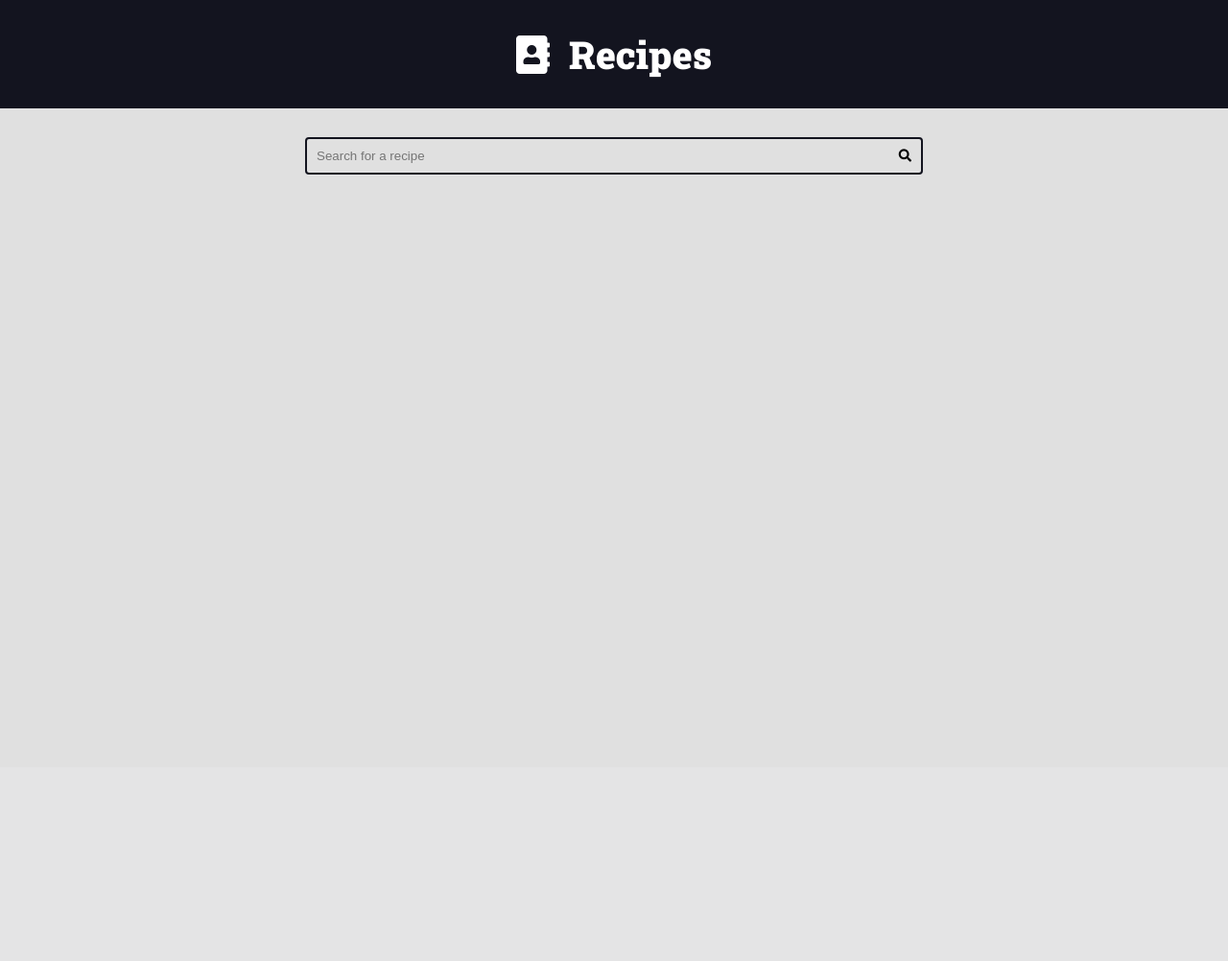
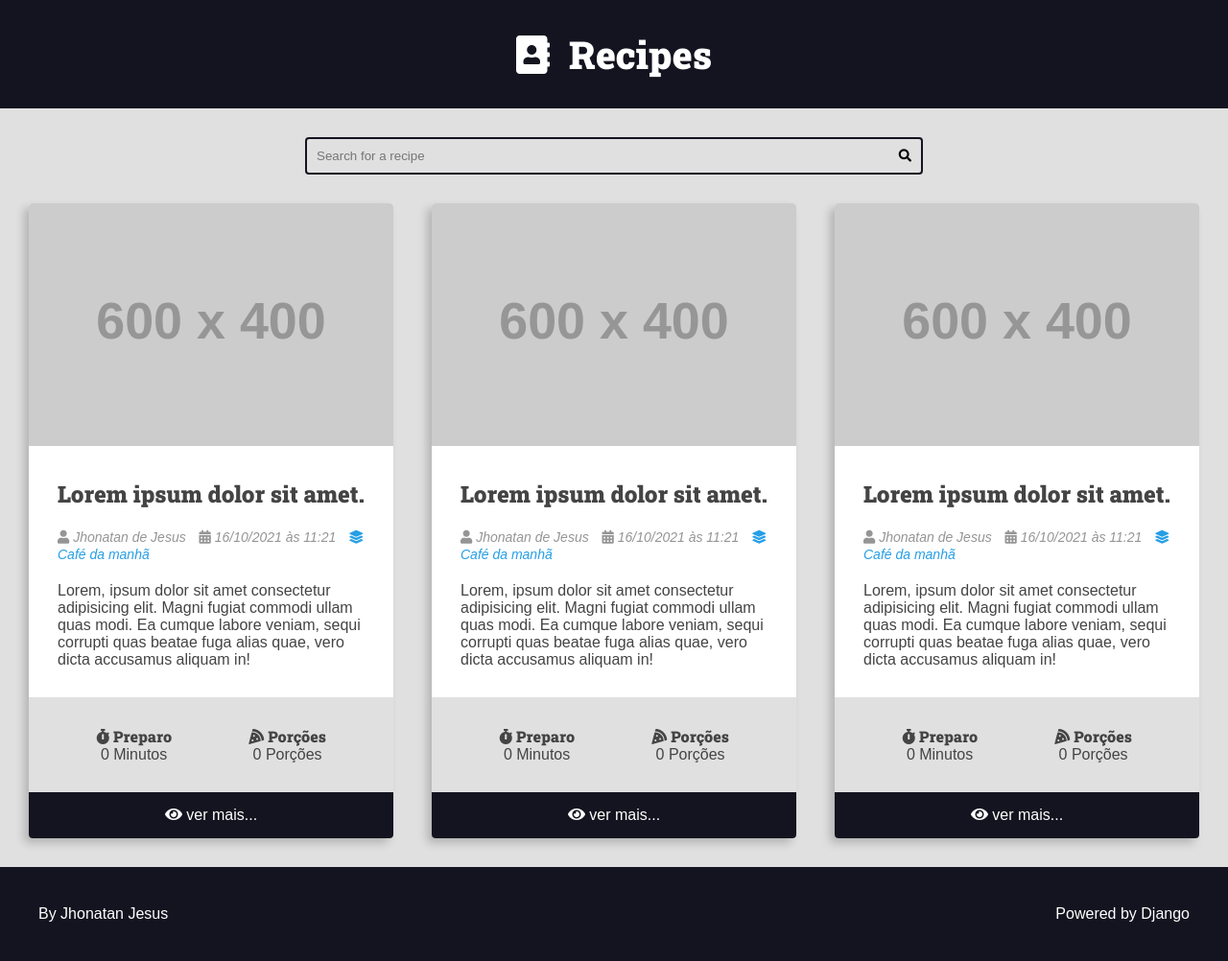
Before and after one commit to Jhonatanmizu/recipes-manager, a Django app: page / in a window 1280 px wide. Shown: the whole page at 96% size. Before the commit the page ends 182 px from the top, so only its background shows below. Run offline with Django 5.2, Linux system fonts and the light colour scheme; grey boxes labelled with a size stand in for pictures from a placeholder-image service; some libraries are stand-ins or nearby versions.

Commit message:
feat: create recipes and footer partials

```diff
--- a/recipes/templates/recipes/pages/index.html
+++ b/recipes/templates/recipes/pages/index.html
@@ -3,21 +3,14 @@
   {% include 'recipes/partials/_head.html' %}
   <body>
     {% include 'recipes/partials/_header.html' %}
-    <div class="search-container">
-      <div class="container">
-        <form class="search-form" action="">
-          <input
-            type="text"
-            name="search"
-            id="search"
-            placeholder="Search for a recipe"
-            class="search-input"
-          />
-          <button type="submit" class="search-button">
-            <i class="fas fa-search"></i>
-          </button>
-        </form>
+    {% include 'recipes/partials/_search.html' %}
+    <div class="main-content-container">
+      <div class="main-content main-content-list container">
+      {% include "recipes/partials/_recipes.html" %}
+      {% include "recipes/partials/_recipes.html" %}
+      {% include "recipes/partials/_recipes.html" %}
       </div>
     </div>
+    {% include "recipes/partials/_footer.html" %}
   </body>
 </html>
--- a/recipes/templates/recipes/partials/_footer.html
+++ b/recipes/templates/recipes/partials/_footer.html
@@ -0,0 +1,19 @@
+<footer class="main-footer">
+  <div class="developer">
+    <a
+      href="https://www.otaviomiranda.com.br/"
+      target="_blank"
+      rel="noreferrer noopener"
+      >By Jhonatan Jesus</a
+    >
+  </div>
+
+  <div class="powered">
+    <a
+      href="https://www.djangoproject.com/"
+      target="_blank"
+      rel="noreferrer noopener"
+      >Powered by Django</a
+    >
+  </div>
+</footer>
--- a/recipes/templates/recipes/partials/_head.html
+++ b/recipes/templates/recipes/partials/_head.html
@@ -85,6 +85,7 @@
       font-size: 1.6rem;
       font-family: var(--font-primary);
       background-color: var(--color-gray-1);
+      color: var(--color-dark-text);
     }
 
     h1,
@@ -122,10 +123,10 @@
       margin-right: 2rem;
     }
     .search-form {
-            border: .2rem solid var(--color-primary-dark);
+      border: 0.2rem solid var(--color-primary-dark);
       max-width: 64rem;
       margin: 0 auto;
-            border-radius: .4rem;
+      border-radius: 0.4rem;
       position: relative;
       transition: all 300ms ease-in-out;
     }
@@ -152,7 +153,7 @@
 
     .search-button:focus {
       outline: 1px solid var(--color-primary);
-            background: rgba(0, 0, 0, .05)
+      background: rgba(0, 0, 0, 0.05);
     }
 
     .search-form:focus-within {
@@ -163,6 +164,118 @@
     .search-form:focus-within .search-button {
       color: var(--color-primary);
     }
+
+    .main-content {
+      padding-top: 0;
+    }
+
+    .main-content-list {
+      display: grid;
+      grid-template-columns: repeat(auto-fit, minmax(340px, 1fr));
+      gap: var(--spacing-gutter-large);
+    }
+    .recipe {
+      cursor: pointer;
+      background: var(--color-white);
+      box-shadow: -5px 5px 10px rgba(0, 0, 0, 0.2);
+      transform: scale(1);
+      transition: all 300ms ease-in-out;
+      border-radius: 0.4rem;
+      overflow: hidden;
+    }
+
+    .recipe img {
+      max-width: 100%;
+    }
+
+    .recipe-list-item {
+      max-width: 64rem;
+    }
+
+    .recipe-list-item:hover {
+      transform: scale(1.02);
+      box-shadow: -8px 8px 18px rgba(0, 0, 0, 0.25);
+    }
+    .recipe-title-container {
+      padding: var(--spacing-gutter-medium);
+      padding-bottom: 2rem;
+    }
+
+    .recipe-author {
+      padding: 0 var(--spacing-gutter-medium);
+    }
+
+    .recipe-content {
+      padding: var(--spacing-gutter-medium);
+      padding-top: 2rem;
+    }
+
+    .recipe-author-item {
+      color: var(--color-gray-4);
+      margin-right: 1rem;
+      font-style: italic;
+      font-size: 1.4rem;
+    }
+
+    .recipe-author a {
+      color: var(--color-primary);
+      transition: all 300ms ease-in-out;
+      text-decoration: none;
+    }
+
+    .recipe-author a:hover {
+      color: var(--color-primary-dark);
+    }
+    .recipe-meta-container {
+      display: flex;
+      flex-flow: row wrap;
+      padding: var(--spacing-gutter-medium);
+      background: var(--color-gray-1);
+    }
+
+    .recipe-meta {
+      display: flex;
+      flex-flow: column nowrap;
+      flex-shrink: 1;
+      flex-grow: 1;
+      text-align: center;
+    }
+
+    .recipe-meta-title {
+      font-size: 1.6rem;
+    }
+
+    .recipe-footer a {
+      background: var(--color-primary-dark);
+      display: block;
+      color: var(--color-white);
+      text-decoration: none;
+      text-align: center;
+      padding: 1.5rem var(--spacing-gutter-medium);
+      transition: all 300ms ease-in-out;
+    }
+
+    .recipe-footer a:hover {
+      filter: brightness(2);
+    }
+    .main-footer {
+      display: flex;
+      align-items: center;
+      justify-content: space-between;
+      background: var(--color-primary-dark);
+      color: var(--color-white);
+      padding: var(--spacing-gutter-large);
+    }
+
+    .main-footer a {
+      color: var(--color-white);
+      text-decoration: none;
+      transition: all 300ms ease-in-out;
+    }
+
+    .main-footer a:hover {
+      filter: brightness(0.8);
+    }
   </style>
   <title>Recipes</title>
 </head>
--- /dev/null
+++ b/recipes/templates/recipes/partials/_recipes.html
@@ -0,0 +1,56 @@
+<div class="recipe recipe-list-item">
+  <div class="recipe-cover">
+    <img src="https://placehold.co/600x400" alt="Temporário" />
+  </div>
+  <div class="recipe-title-container">
+    <h2 class="recipe-title">Lorem ipsum dolor sit amet.</h2>
+  </div>
+
+  <div class="recipe-author">
+    <span class="recipe-author-item">
+      <i class="fas fa-user"></i>
+      Jhonatan de Jesus
+    </span>
+    <span class="recipe-author-item">
+      <i class="fas fa-calendar-alt"></i>
+      16/10/2021 às 11:21
+    </span>
+    <span class="recipe-author-item">
+      <a href="/recipes/category/cafe-da-manha/">
+        <i class="fas fa-layer-group"></i>
+        <span>Café da manhã</span>
+      </a>
+    </span>
+  </div>
+
+  <div class="recipe-content">
+    <p>
+      Lorem, ipsum dolor sit amet consectetur adipisicing elit. Magni fugiat
+      commodi ullam quas modi. Ea cumque labore veniam, sequi corrupti quas
+      beatae fuga alias quae, vero dicta accusamus aliquam in!
+    </p>
+  </div>
+  <div class="recipe-meta-container">
+    <div class="recipe-meta recipe-preparation">
+      <h3 class="recipe-meta-title">
+        <i class="fas fa-stopwatch"></i> Preparo
+      </h3>
+      <div class="recipe-meta-text">0 Minutos</div>
+    </div>
+    <div class="recipe-meta recipe-servings">
+      <h3 class="recipe-meta-title">
+        <i class="fas fa-pizza-slice"></i> Porções
+      </h3>
+      <div class="recipe-meta-text">0 Porções</div>
+    </div>
+  </div>
+  <footer class="recipe-footer">
+    <a
+      class="recipe-read-more button button-dark button-full-width"
+      href="/recipes/3/"
+    >
+      <i class="fas fa-eye"></i>
+      <span>ver mais...</span>
+    </a>
+  </footer>
+</div>
--- /dev/null
+++ b/recipes/templates/recipes/partials/_search.html
@@ -0,0 +1,16 @@
+   <div class="search-container">
+      <div class="container">
+        <form class="search-form" action="">
+          <input
+            type="text"
+            name="search"
+            id="search"
+            placeholder="Search for a recipe"
+            class="search-input"
+          />
+          <button type="submit" class="search-button">
+            <i class="fas fa-search"></i>
+          </button>
+        </form>
+      </div>
+    </div>
```
Lines whose indentation alone changed are shown as unchanged.
